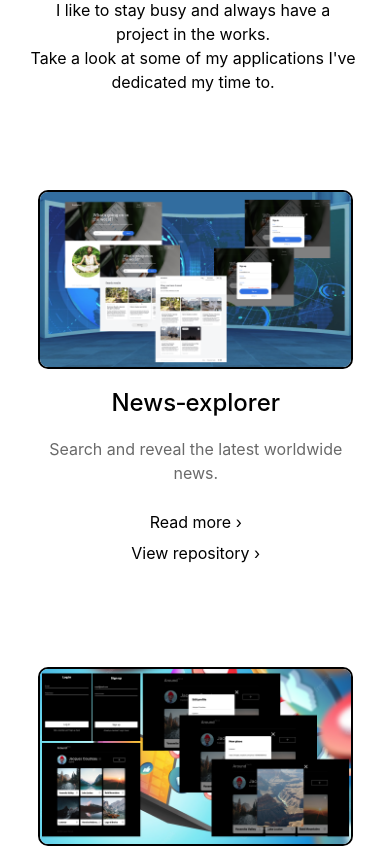
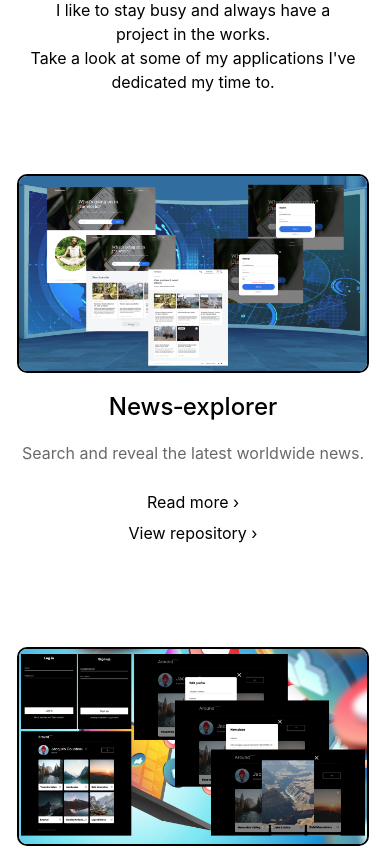
Before and after one commit to roeilulavy/portfolio, a React (Create React App) app: page / in a window 390 px wide. Shown: the part 2040-2888 px from the top of the page. Built offline with nearby package versions, Linux system fonts and the light colour scheme.

Commit message:
Fix Projects breakpoint

```diff
--- a/src/components/Projects/Projects.css
+++ b/src/components/Projects/Projects.css
@@ -23,8 +23,17 @@
   padding: 30px 0 50px;
 }
 
+.Projects__list {
+  width: 90%;
+  display: flex;
+  flex-direction: column;
+  align-items: center;
+  margin: 0;
+  padding: 0;
+}
+
 .Projects__item {
-  width: 90%;
+  width: 100%;
   display: flex;
   flex-direction: row;
   align-items: center;
--- a/src/components/Projects/Projects.js
+++ b/src/components/Projects/Projects.js
@@ -131,7 +131,7 @@ export default function Projects() {
       <h2 className='Projects__title'>What I've been working on</h2>
       <p className='Projects__text'>I like to stay busy and always have a project in the works. <br /> Take a look at some of my applications I've dedicated my time to.</p>
 
-      <ul>
+      <ul className='Projects__list'>
         <li className='Projects__item'>
           <div className='Projects__item-description'>
             <h3 className='Projects__item-title'>News‑explorer</h3>
```
